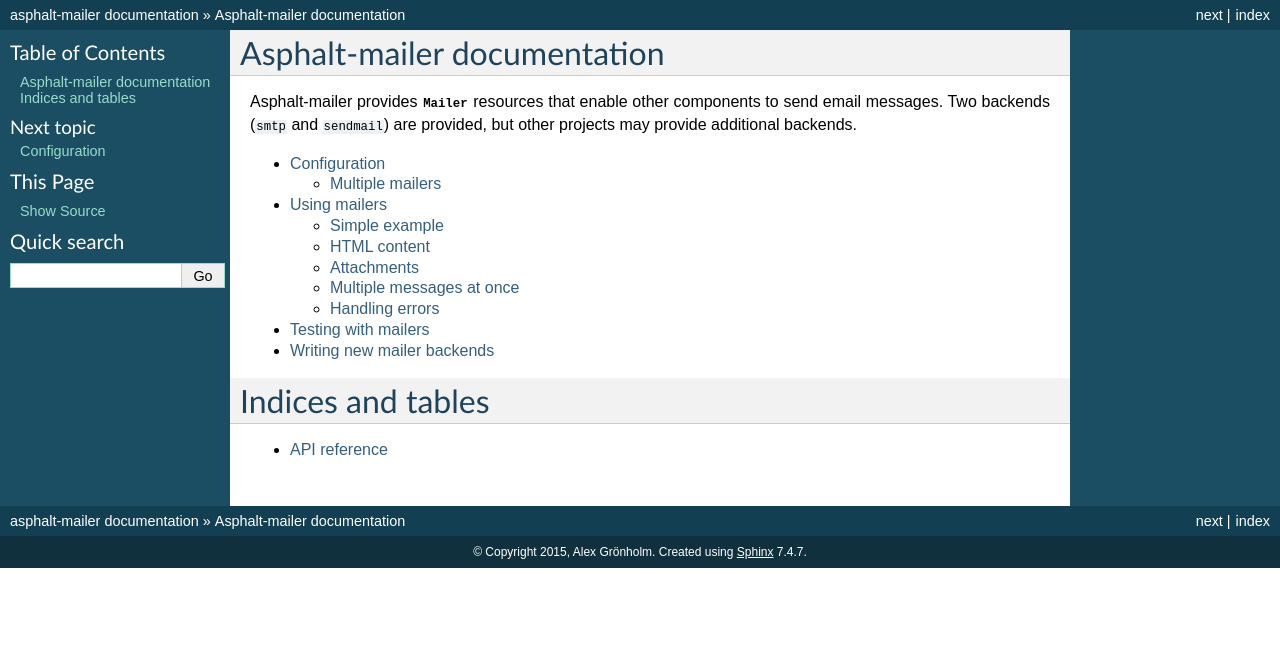
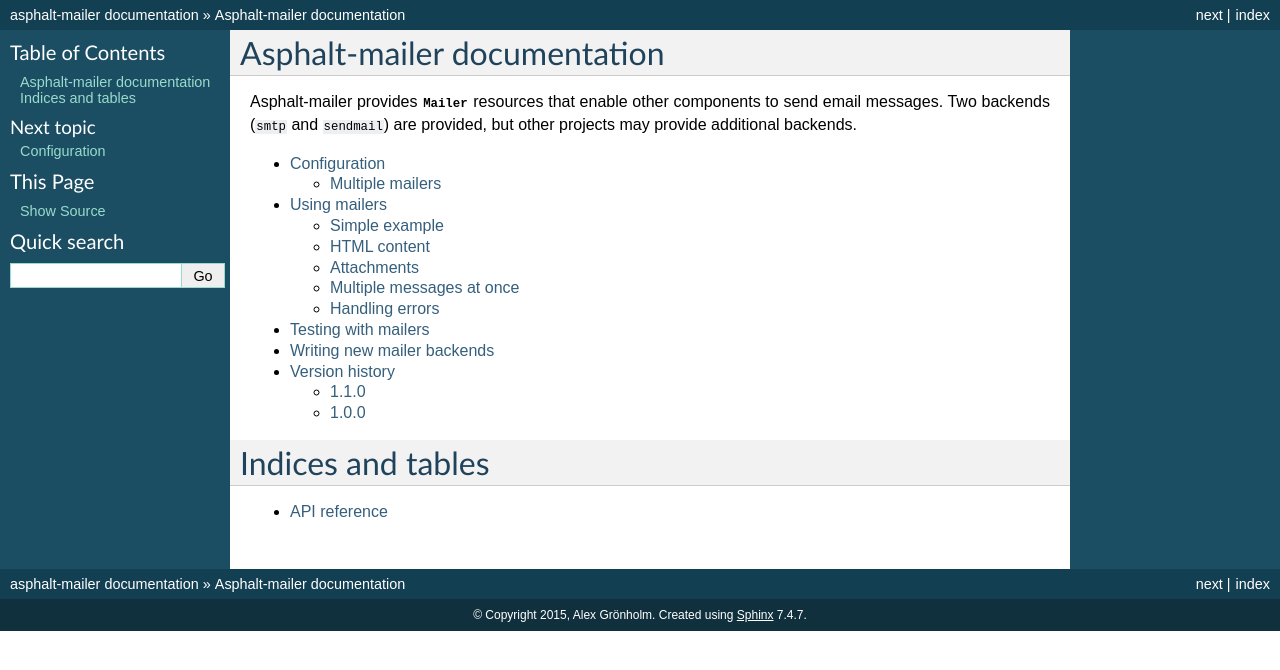
Before and after one commit to asphalt-framework/asphalt-mailer, a Sphinx documentation site: the page built from docs/index.rst, in a window 1280 px wide. Shown: the top 670 px of the page. Built offline with Sphinx 7.4.7, drawn with Linux system fonts in a browser that asks for light colours.

Commit message:
Added version history

```diff
--- a/docs/index.rst
+++ b/docs/index.rst
@@ -12,6 +12,7 @@ may provide additional backends.
    usage
    testing
    extending
+   versionhistory
 
 Indices and tables
 ==================
--- /dev/null
+++ b/docs/versionhistory.rst
@@ -0,0 +1,12 @@
+Version history
+===============
+
+1.1.0
+-----
+
+- Added typeguard checks to fail early if arguments of wrong types are passed to functions
+
+1.0.0
+-----
+
+Initial release.
```
